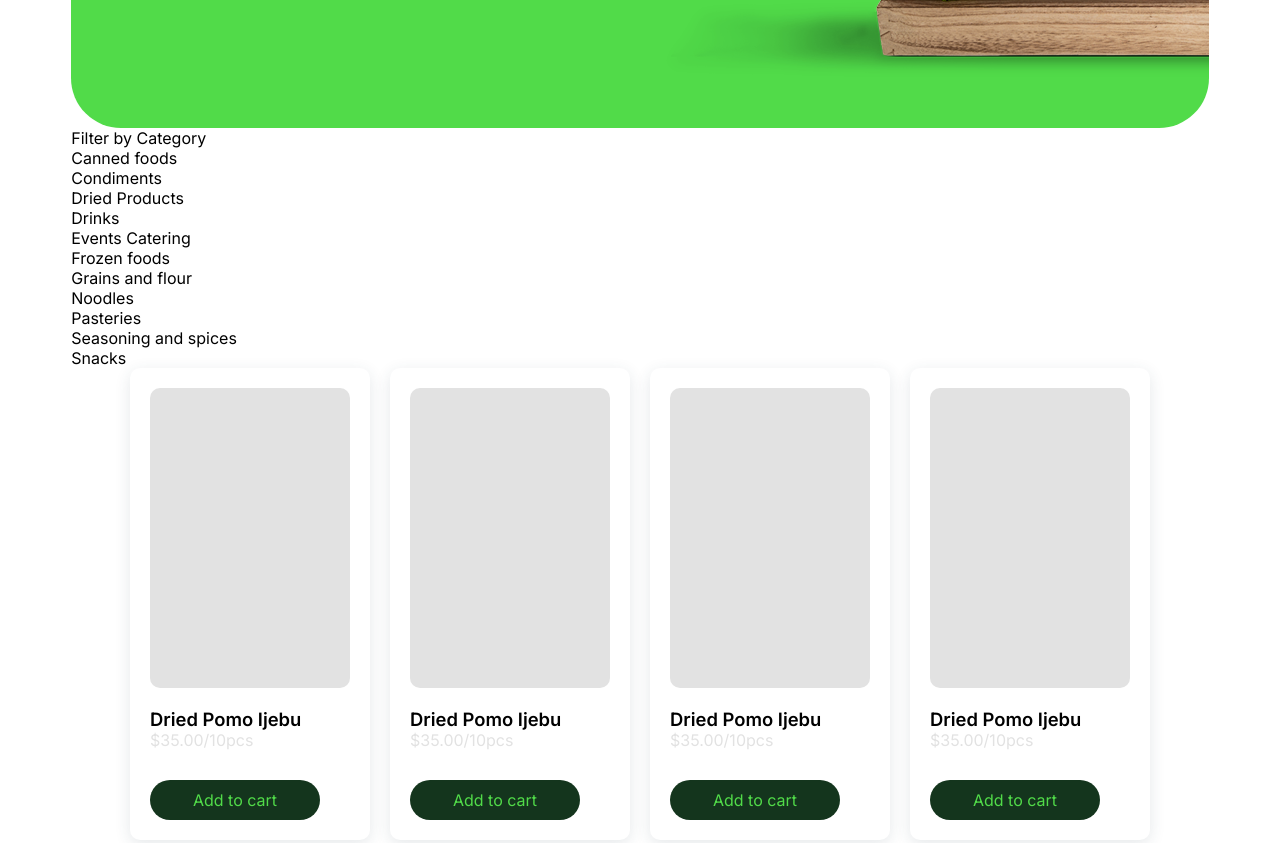
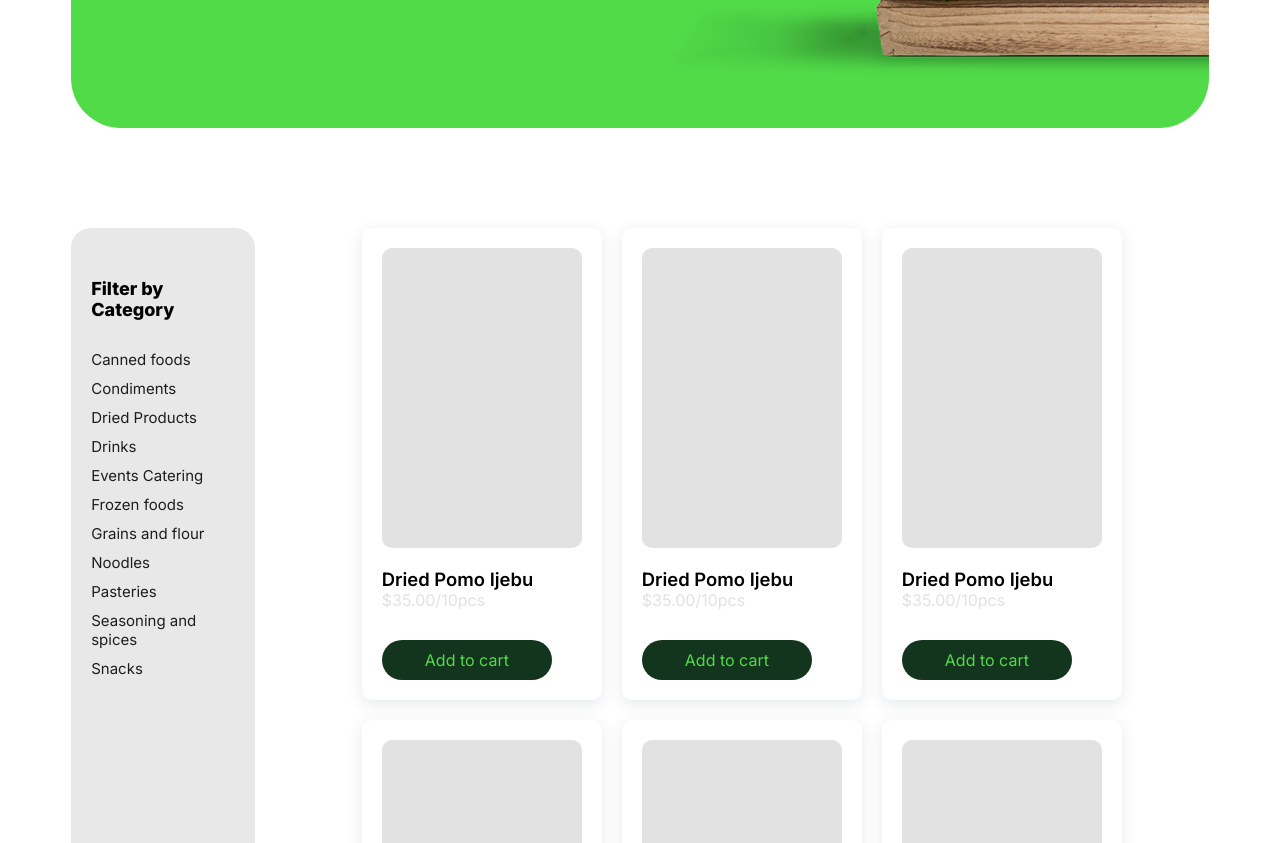
Before and after one commit to debolacodes/omasafromart, a plain HTML site: page shop.html in a window 1280 px wide. Shown: the part 480-1323 px from the top of the page. Drawn offline with Linux system fonts and the light colour scheme.

Commit message:
feat: shop category

```diff
--- a/shop.html
+++ b/shop.html
@@ -18,7 +18,7 @@
                 <div class="cart-icon"></div>
             </div>
             <div class="hero"></div>
-            <div>
+            <div class="shop">
                 <div class="category_filter_wrapper">
                     <div class="title">Filter by Category</div>
                     <div class="item">Canned foods</div>
--- a/styles/style.css
+++ b/styles/style.css
@@ -232,11 +232,38 @@ a{
     background: var(--white);
     box-shadow: 0 4px 16px rgba(44, 62, 80, 0.12);
 }
+.shop{
+    display: flex;
+    gap: 20px;
+    padding-top: 100px;
+}
+.category_filter_wrapper{
+    background: #e8e8e8;
+    padding: 10px;
+    width: 357px;
+    border-radius: 20px;
+    padding: 50px 20px;
+}
+
+.category_filter_wrapper .title{
+    font-weight: 800;
+    font-size: 18px;
+    margin-bottom: 30px;
+    color: #000000;
+}
+.category_filter_wrapper .item{
+    font-size: 15px;
+    margin-bottom: 10px;
+    color: #1E1E1E;
+    cursor: pointer;
+}
+
 .shop_list{
     display: flex;
     flex-wrap: wrap;
     gap: 20px;
     justify-content: center;
+
 }
 .product_image {
     /* Styles for the product image */
```
